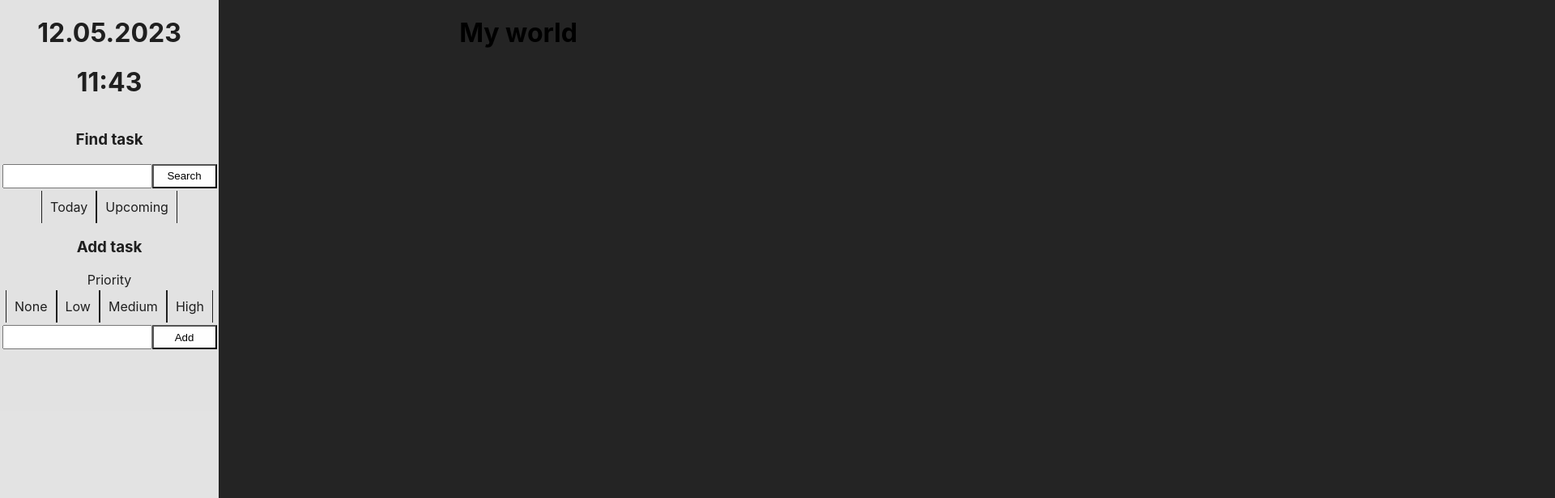
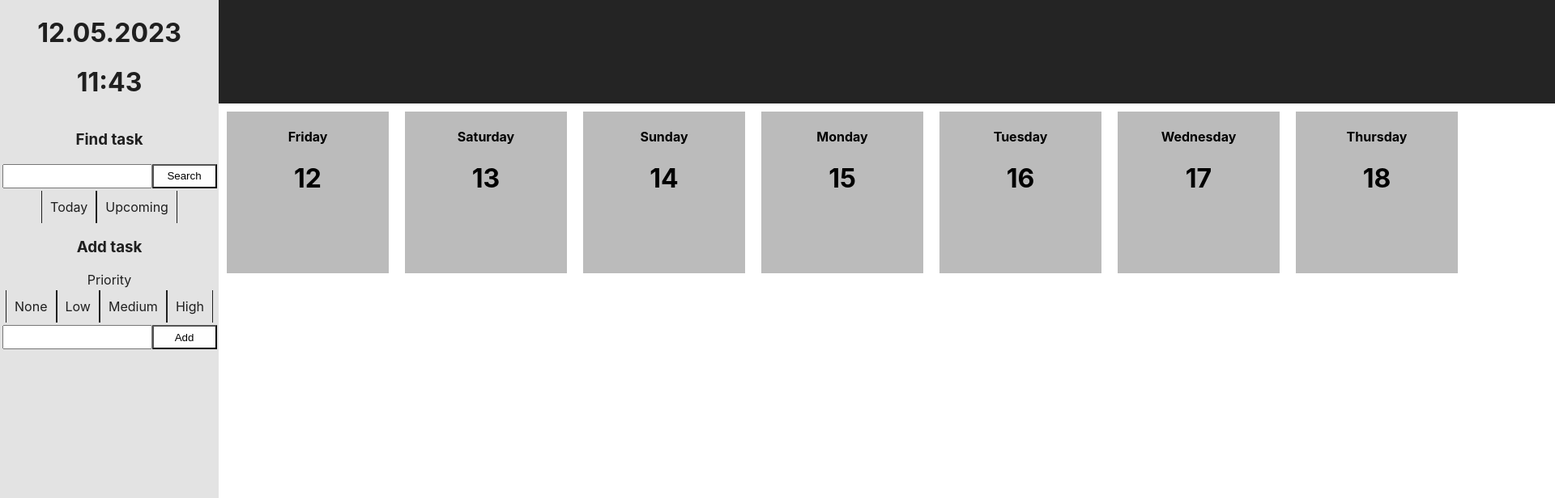
Before and after one commit to Kaktuszz/taskboard, a React (Vite) app: page / in a window 1280 px wide. Shown: the top 616 px of the page at 81% size, 1920 px wide, since content can reach past the window. Built offline with nearby package versions, Linux system fonts and the light colour scheme.

Commit message:
calendar, header and other

```diff
--- a/src/App.jsx
+++ b/src/App.jsx
@@ -1,14 +1,14 @@
-import React, { useState } from 'react'
+import React from 'react'
 import './App.css'
 import Header from './components/Header'
+import TaskBoard from './components/TaskBoard'
 
 function App() {
-  const [count, setCount] = useState(0)
 
   return (
     <>
       <Header />
-      <h1>My world</h1>
+      <TaskBoard />
     </>
   )
 }
--- a/src/components/Header.jsx
+++ b/src/components/Header.jsx
@@ -1,4 +1,4 @@
-import React, { useEffect } from "react";
+import React from "react";
 import classes from "./Header.module.css";
 import AddTask from "./AddTask";
 import Button from "./UI/Button";
--- a/src/components/Header.module.css
+++ b/src/components/Header.module.css
@@ -4,7 +4,7 @@
 
     display: flex;
     justify-content: center; */
-    position: fixed;
+    position:absolute;
     color: rgb(31, 31, 31);
     top: 0;
     left: 0;
--- /dev/null
+++ b/src/components/TaskBoard.jsx
@@ -0,0 +1,15 @@
+import React from "react";
+import classes from "./TaskBoard.module.css";
+import CalendarBox from "./UI/CalendarBox";
+
+const TaskBoard = () => {
+  return (
+    <div className={classes.maincontainer}>
+      <div className={classes.board}>
+        <CalendarBox />
+      </div>
+    </div>
+  );
+};
+
+export default TaskBoard;
--- /dev/null
+++ b/src/components/TaskBoard.module.css
@@ -0,0 +1,14 @@
+.maincontainer{
+    background-color: white;
+    width: 1650px;
+    margin-left: 270px;
+    margin-top: 10%;
+    display:inline-flex;
+    height: 100%;
+}
+
+.board{
+    background-color: white;
+    height: 500px;
+    display: flex;
+}
--- /dev/null
+++ b/src/components/UI/CalendarBox.jsx
@@ -0,0 +1,24 @@
+import React from "react";
+import classes from "./CalendarBox.module.css";
+
+const CalendarBox = (props) => {
+  const today = new Date();
+  const weekdays = ["Sunday", "Monday", "Tuesday", "Wednesday", "Thursday", "Friday", "Saturday"];
+
+  return (
+    <>
+      {[...Array(7)].map((_, index) => {
+        const date = new Date(today.getFullYear(), today.getMonth(), today.getDate() + index);
+        const day = date.getDay();
+        return (
+          <div className={classes.box} key={index}>
+            <h4>{weekdays[day]}</h4>
+            <h1>{date.getDate()}</h1>
+          </div>
+        );
+      })}
+    </>
+  );
+};
+
+export default CalendarBox;
--- /dev/null
+++ b/src/components/UI/CalendarBox.module.css
@@ -0,0 +1,6 @@
+.box{
+    background-color: rgb(187, 187, 187);
+    height: 200px;
+    width: 200px;
+    margin: 10px;
+}
```
